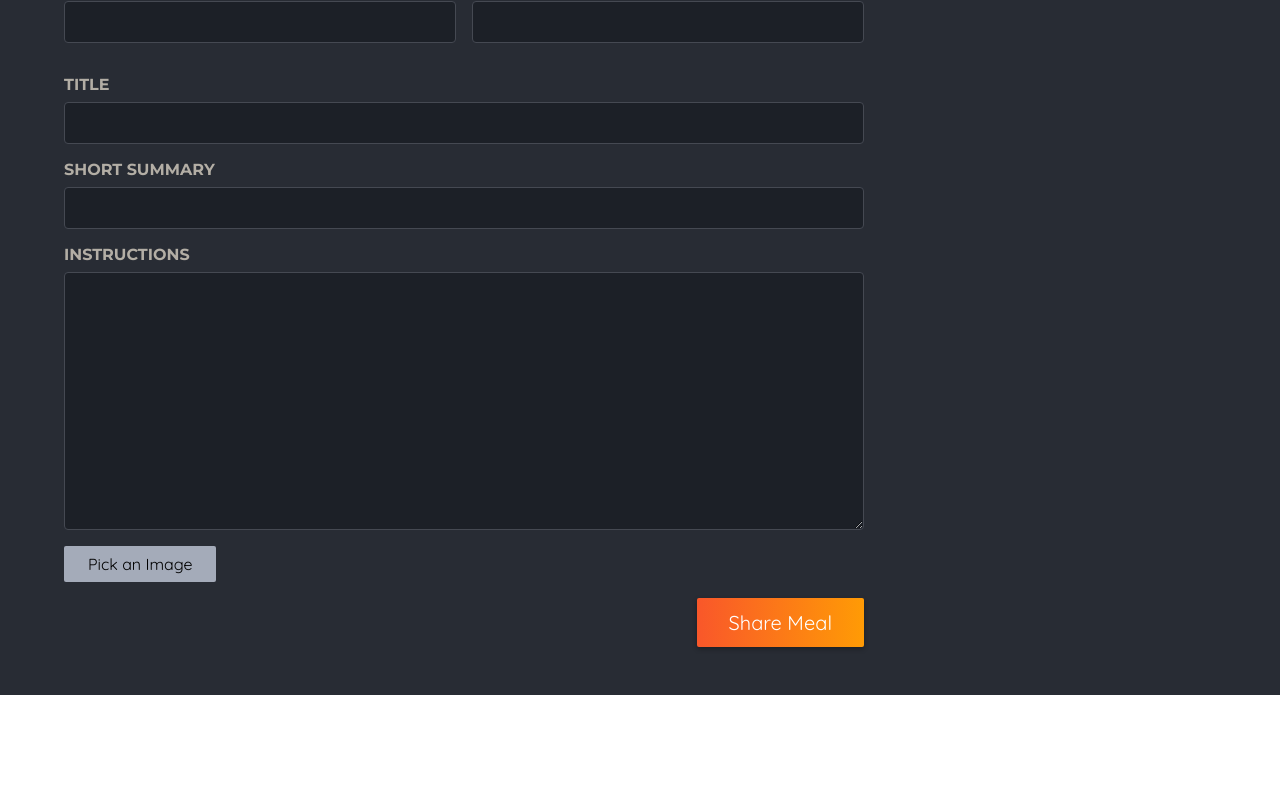
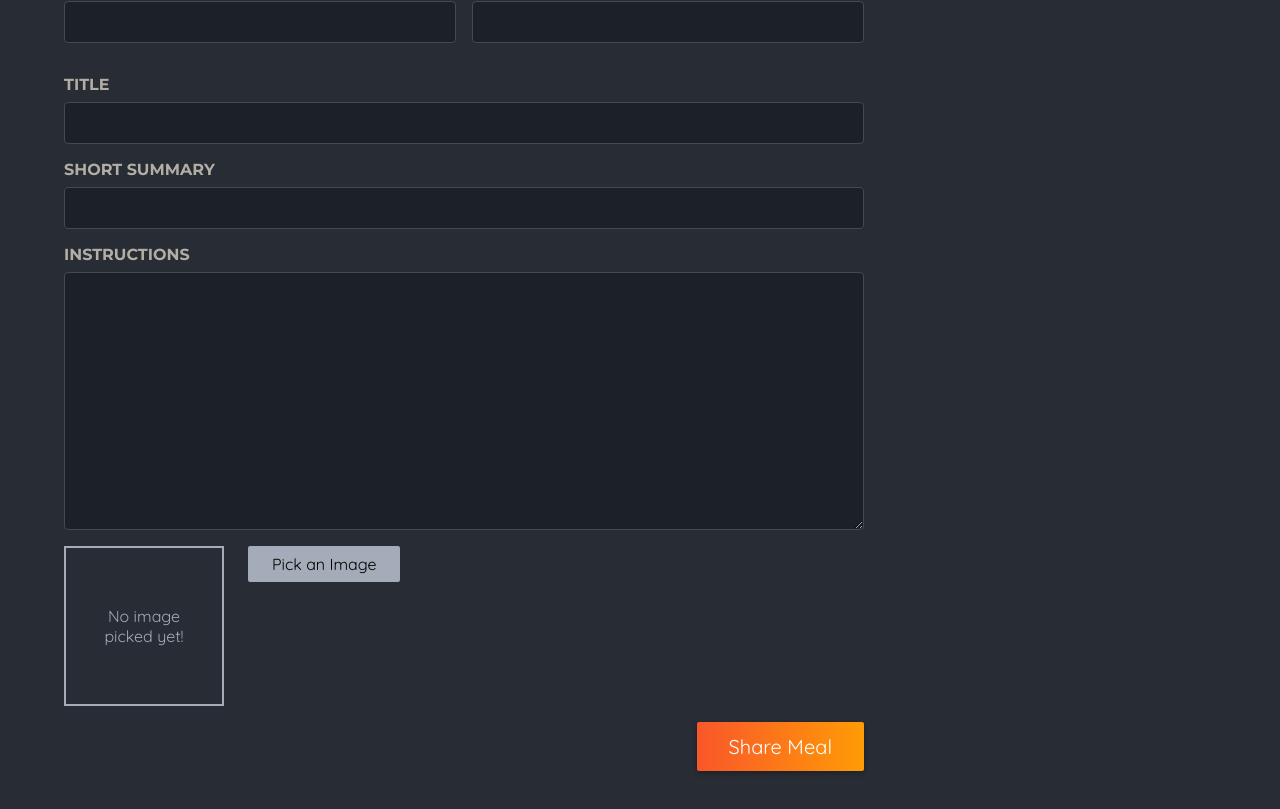
Before and after one commit to FaizKhan101/Foodie-App-NextJs, a Next.js app: page /meals/share in a window 1280 px wide. Shown: the part 434-1243 px from the top of the page. Before the commit the page ends 1129 px from the top, so only its background shows below. Built offline with nearby package versions, Linux system fonts and the light colour scheme.

Commit message:
Adding an image preview to the picker.

```diff
--- a/components/meals/image-picker.js
+++ b/components/meals/image-picker.js
@@ -1,19 +1,40 @@
 'use client'
 
-import { useRef } from "react"
+import { useRef, useState } from "react"
 import classes from "./image-picker.module.css"
+import Image from "next/image"
 
 export default function ImagePicker({ label, name }) {
+    const [pickedImage, setPickedImage] = useState()
     const imageInput = useRef()
 
     function handlePickClick() {
         imageInput.current.click()
     }
 
+    function handleImageChange(event) {
+        const file = event.target.files[0]
+
+        if (!file) {
+            return;
+        }
+
+        const fileReader = new FileReader()
+
+        fileReader.onload = () => {
+            setPickedImage(fileReader.result)
+        };
+
+        fileReader.readAsDataURL(file)
+    }
     return <div className={classes.picker}>
         <label htmlFor={name}>{label}</label>
         <div className={classes.controls}>
-            <input type="file" ref={imageInput} id={name} name={name} accept="image/png, image.jpg, image.jpeg" className={classes.input} />
+            <div className={classes.preview}>
+                {!pickedImage && <p>No image picked yet!</p>}
+                {pickedImage && <Image src={pickedImage} alt="The image selected by the user." fill />}
+            </div>
+            <input type="file" ref={imageInput} id={name} name={name} accept="image/png, image.jpg, image.jpeg" onChange={handleImageChange} className={classes.input} />
             <button className={classes.button} onClick={handlePickClick} type="button">Pick an Image</button>
         </div>
     </div>
```
